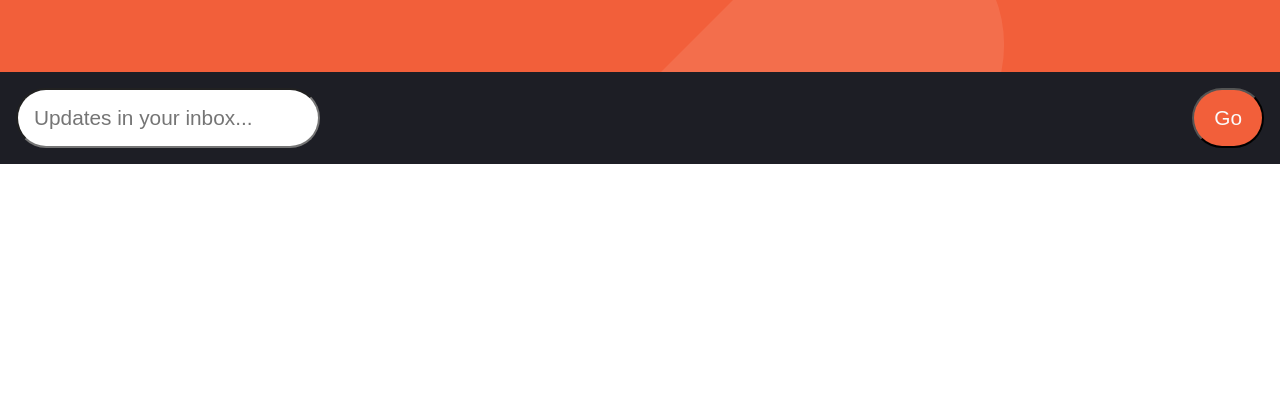
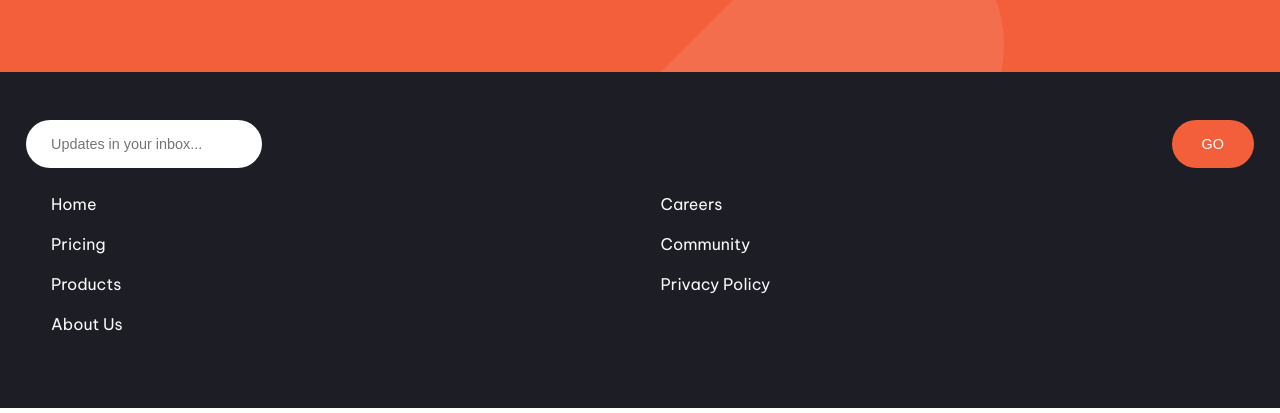
Before and after one commit to marsou001/manage-landing-page, a Next.js app: page / in a window 1280 px wide. Shown: the part 2719-3132 px from the top of the page. Before the commit the page ends 2891 px from the top, so only its background shows below. Built offline with nearby package versions, Linux system fonts and the light colour scheme; a web font is replaced by a local one.

Commit message:
feat: nav links

```diff
--- a/components/Footer/Footer.tsx
+++ b/components/Footer/Footer.tsx
@@ -1,16 +1,19 @@
 import styled from "styled-components";
 import Props from '../../types/props';
+import NavList from "./NavList/NavList";
 import SubscribeForm from "./SubscribeForm/SubscribeForm";
 
 const Container = styled.footer`
   color: ${(props: Props) => props.theme.colors.neutral.veryLightGray};
   background-color: ${(props: Props) => props.theme.colors.neutral.veryDarkBlue};
+  padding: 48px 26px;
 `;
 
 function Footer() {
   return (
     <Container>
       <SubscribeForm />
+      <NavList />
     </Container>
   )
 }
--- /dev/null
+++ b/components/Footer/NavList/NavList.tsx
@@ -0,0 +1,31 @@
+import styled from "styled-components";
+
+const Container = styled.div`
+  >ul {
+    list-style-type: none;
+    column-count: 2;
+    padding-left: 25px;
+    >li {
+      font-weight: 400;
+      padding-block: 10px;
+    }
+  }
+`;
+
+function NavList() {
+  const links = ['Home', 'Pricing', 'Products', 'About Us', 'Careers', 'Community', 'Privacy Policy'];
+
+  return (
+    <Container>
+      <ul>
+        {links.map((link) => (
+          <li key={link}>
+            <a href="#">{link}</a>
+          </li>
+        ))}
+      </ul>
+    </Container>
+  )
+}
+
+export default NavList;
--- a/components/Footer/SubscribeForm/SubscribeForm.tsx
+++ b/components/Footer/SubscribeForm/SubscribeForm.tsx
@@ -4,20 +4,22 @@ import Props from '../../../types/props';
 const Container = styled.form`
   display: flex;
   justify-content: space-between;
-  padding: 16px;
 `;
 
 const SubscribeFormInput = styled.input`
-  font-size: 1.3rem;
-  padding: 16px;
+  font-size: .9rem;
+  padding: 16px 25px;
+  border: none;
   border-radius: 9999px;
 `;
 
 const SubscribeFormButton = styled.button`
   color: ${(props: Props) => props.theme.colors.neutral.veryLightGray};
   background-color: ${(props: Props) => props.theme.colors.primary.brightRed};
-  font-size: 1.3rem;
-  padding: 10px 20px;
+  font-size: .9rem;
+  display: inline-block;
+  padding: 15px 30px;
+  border: none;
   border-radius: 9999px;
 `;
 
@@ -25,7 +27,7 @@ function SubscribeForm () {
   return (
     <Container>
       <SubscribeFormInput type="text" placeholder="Updates in your inbox..." />
-      <SubscribeFormButton type="submit">Go</SubscribeFormButton>
+      <SubscribeFormButton type="submit">GO</SubscribeFormButton>
     </Container>
   )
 }
```
